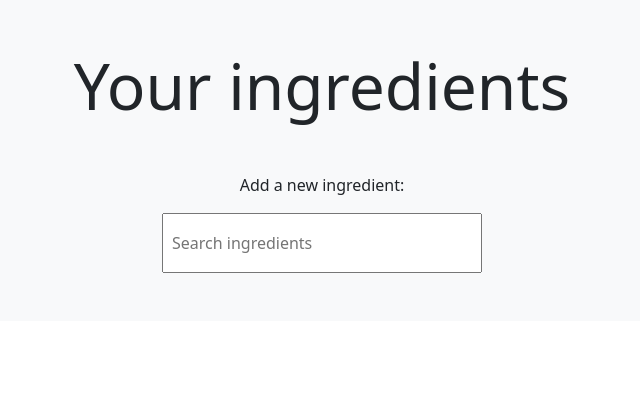
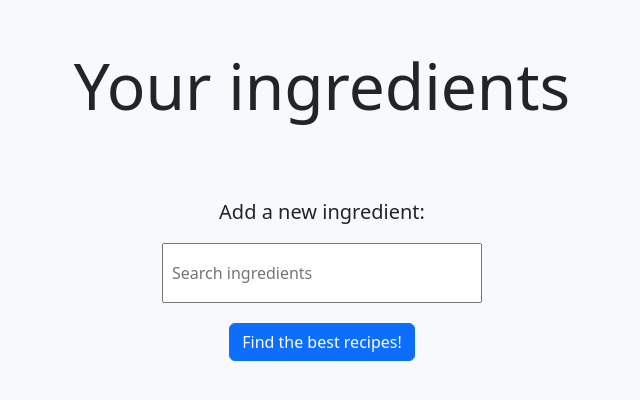
Before and after one commit to yannramusat/unicode-front, a React (Create React App) app: page / in a window 1280 px wide. Shown: the top 400 px of the page, without its empty margins (318-958 px from the left). Built offline with nearby package versions, Linux system fonts and the light colour scheme.

Commit message:
Retrieving recipes and basic printing

```diff
--- a/src/components/IngredientListItem.tsx
+++ b/src/components/IngredientListItem.tsx
@@ -18,12 +18,12 @@ function IngredientListItem({ id, name, onDelete }: IngredientListItemProps) {
         <h5 className="text-capitalize" style={{marginBottom : 0}}>
           {name}
         </h5>
-        <button className={`btn btn-secondary`} style={{padding: 0.5}} onClick={handleOnClick}>
+        <button className={`btn btn-secondary`} style={{padding: 2}} onClick={handleOnClick}>
           <svg xmlns="http://www.w3.org/2000/svg" width="16" height="16" fill="currentColor" className="bi bi-trash" viewBox="0 0 16 16">
             <path d="M5.5 5.5A.5.5 0 0 1 6 6v6a.5.5 0 0 1-1 0V6a.5.5 0 0 1 .5-.5m2.5 0a.5.5 0 0 1 .5.5v6a.5.5 0 0 1-1 0V6a.5.5 0 0 1 .5-.5m3 .5a.5.5 0 0 0-1 0v6a.5.5 0 0 0 1 0z"/>
             <path d="M14.5 3a1 1 0 0 1-1 1H13v9a2 2 0 0 1-2 2H5a2 2 0 0 1-2-2V4h-.5a1 1 0 0 1-1-1V2a1 1 0 0 1 1-1H6a1 1 0 0 1 1-1h2a1 1 0 0 1 1 1h3.5a1 1 0 0 1 1 1zM4.118 4 4 4.059V13a1 1 0 0 0 1 1h6a1 1 0 0 0 1-1V4.059L11.882 4zM2.5 3h11V2h-11z"/>
           </svg>
-          Delete
+          Remove
         </button>
       </div>
     </li>);
--- a/src/components/IngredientSelector.js
+++ b/src/components/IngredientSelector.js
@@ -1,10 +1,12 @@
 import React, { useState, useEffect } from 'react'
 import Downshift from 'downshift';
 import IngredientList from './IngredientList';
+import RecipeList from './RecipeList';
 
 function IngredientSelector () {
   const [ingredients, setIngredients] = useState([])
   const [selectedIngredients, setSelectedIngredients] = useState([])
+  const [bestRecipes, setBestRecipes] = useState([])
 
   const inputOnChange = (event) => {
     if (event.target.value.length < 3) { return }
@@ -33,14 +35,25 @@ function IngredientSelector () {
     )
   };
 
+  const findBestRecipes = async () => {
+    const recipesURL = `http://localhost:3000/recipes?`;
+    const params = selectedIngredients.map(
+      (ingredient) => (`ingredients[]=${ingredient.id}`)
+    ).join("&");
+    alert(`Querying ${recipesURL} with params ${params} `);
+    const response = await fetch(recipesURL+params)
+    const data = await response.json();
+    setBestRecipes(data);
+  }
+
   return (
     <div className="container-fluid text-sm-center p-5 bg-light">
-      <h2 className="h3 display-3">Your ingredients</h2>
+      <h3 className="h3 display-3">Your ingredients</h3> <br />
       <IngredientList ingredients={selectedIngredients} onDelete={handleOnDelete} />
       <Downshift onChange={downshiftOnChange} itemToString={item => (item ? item.name : '')}>
       {({ selectedItem, getInputProps, getItemProps, highlightedIndex, isOpen, inputValue, getLabelProps }) => (
       <div style={{textAlign:'center'}}>
-        <label style={{ margin: '1rem', display: 'block' }} {...getLabelProps()}>Add a new ingredient:</label>
+        <label style={{ margin: '1rem', display: 'block', fontSize: 20 }} {...getLabelProps()}>Add a new ingredient:</label>
         <input {...getInputProps({
           placeholder: "Search ingredients",
           onChange: inputOnChange
@@ -66,7 +79,11 @@ function IngredientSelector () {
         ) : null}
       </div>
       )}
-    </Downshift>
+      </Downshift>
+      <button className={`btn btn-primary`} style={{margin: 20}} onClick={findBestRecipes}>
+        Find the best recipes!
+      </button> <br />
+      <RecipeList recipes={bestRecipes} />
     </div>
   )
 }
--- /dev/null
+++ b/src/components/RecipeList.tsx
@@ -0,0 +1,33 @@
+import React from 'react';
+import PropTypes from 'prop-types';
+import RecipeListItem from './RecipeListItem';
+
+type RecipeType = {
+  id: number,
+  title: string,
+  instructions: string,
+}
+
+type RecipeListProps = {
+  recipes: RecipeType[]
+}
+
+function RecipeList({ recipes }: RecipeListProps) {
+  return (
+  <ul className="list-group d-inline-block w-50">
+    {recipes.map((recipe) => (
+      <RecipeListItem
+        key={recipe.id}
+        id={recipe.id}
+        title={recipe.title}
+        instructions={recipe.instructions}
+      />))}
+  </ul>
+  );
+}
+
+RecipeList.propTypes = {
+  recipes: PropTypes.arrayOf(PropTypes.shape({ id: PropTypes.number.isRequired })).isRequired
+};
+
+export default RecipeList;
--- /dev/null
+++ b/src/components/RecipeListItem.tsx
@@ -0,0 +1,27 @@
+import React from 'react';
+import PropTypes from 'prop-types';
+
+type RecipeListItemProps = {
+  id: number,
+  title: string,
+  instructions: string,
+}
+
+function RecipeListItem({ id, title, instructions }: RecipeListItemProps) {
+  return (
+    <li className="list-group-item">
+      <div className="d-flex w-100 justify-content-between">
+        <h4 className="text-capitalize">
+          {title}
+        </h4>
+      </div>
+    </li>);
+}
+
+RecipeListItem.propTypes = {
+  id: PropTypes.number.isRequired,
+  title: PropTypes.string.isRequired,
+  instructions: PropTypes.string.isRequired
+};
+
+export default RecipeListItem;
```
